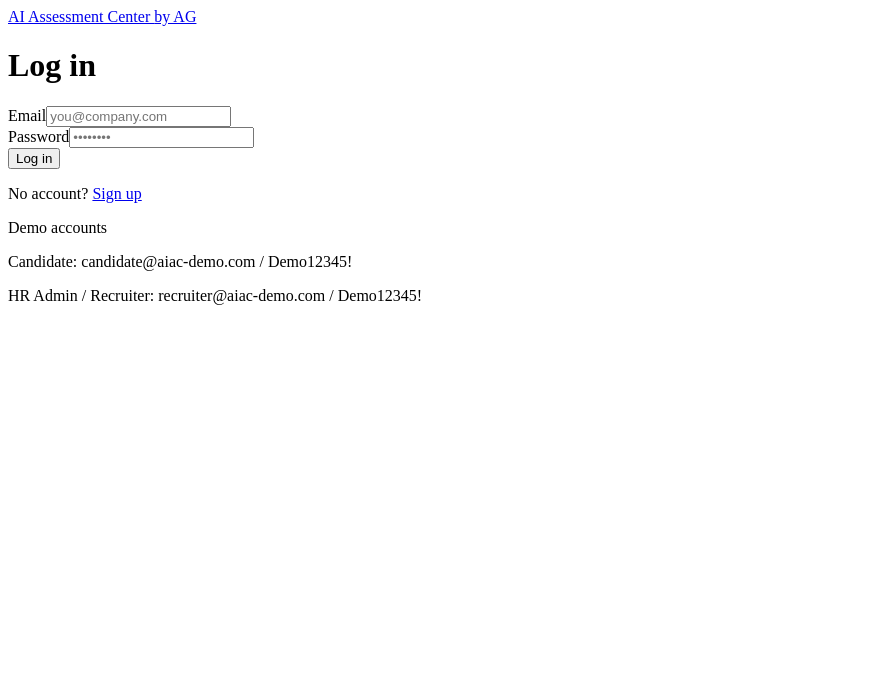
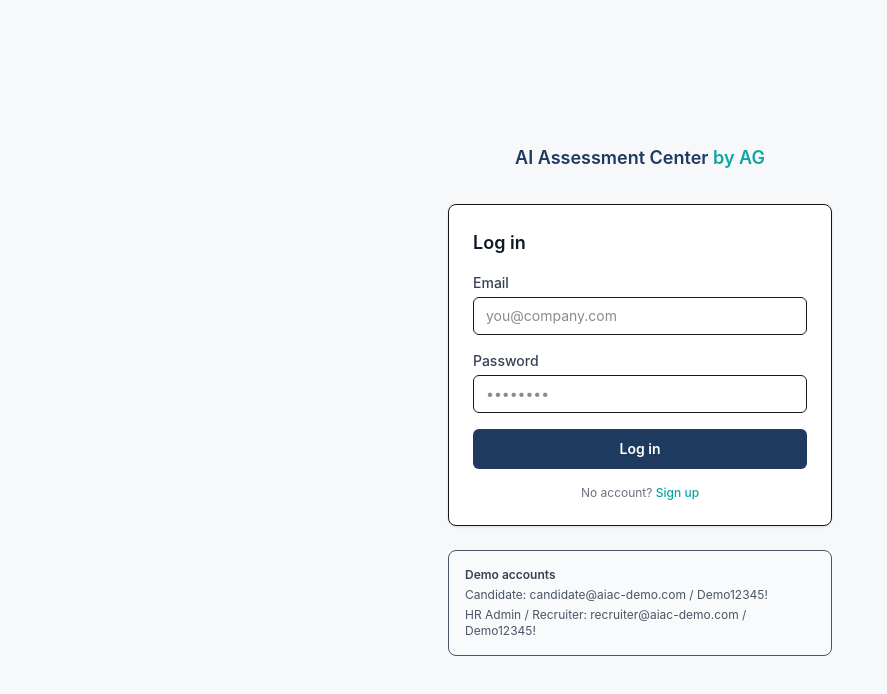
Before and after one commit to kerimkamran/aiac-platform, a Next.js app: page /login in a window 1280 px wide. Shown: the top 694 px of the page, without its empty margins (0-887 px from the left). Built offline with nearby package versions, Linux system fonts and the light colour scheme.

Commit message:
Add files via upload

```diff
--- /dev/null
+++ b/src/app/globals.css
@@ -0,0 +1,23 @@
+@import "tailwindcss";
+
+:root {
+  --background: #f7f8fa;
+  --foreground: #171717;
+  --brand: #1e3a5f;
+  --brand-light: #2d5a8c;
+  --accent: #0ea5a3;
+}
+
+@theme inline {
+  --color-background: var(--background);
+  --color-foreground: var(--foreground);
+  --color-brand: var(--brand);
+  --color-brand-light: var(--brand-light);
+  --color-accent: var(--accent);
+}
+
+body {
+  background: var(--background);
+  color: var(--foreground);
+  font-family: -apple-system, BlinkMacSystemFont, "Segoe UI", Roboto, Helvetica, Arial, sans-serif;
+}
--- /dev/null
+++ b/src/app/layout.tsx
@@ -0,0 +1,19 @@
+import type { Metadata } from "next";
+import "./globals.css";
+
+export const metadata: Metadata = {
+  title: "AI Assessment Center by AG",
+  description: "Azerconnect Group — AI-powered competency assessment platform",
+};
+
+export default function RootLayout({
+  children,
+}: Readonly<{
+  children: React.ReactNode;
+}>) {
+  return (
+    <html lang="en" className="h-full antialiased">
+      <body className="min-h-full flex flex-col">{children}</body>
+    </html>
+  );
+}
--- /dev/null
+++ b/src/app/page.tsx
@@ -0,0 +1,87 @@
+import Link from "next/link";
+import { createClient } from "@/lib/supabase/server";
+import { redirect } from "next/navigation";
+
+export default async function Home() {
+  const supabase = await createClient();
+  const {
+    data: { user },
+  } = await supabase.auth.getUser();
+
+  if (user) {
+    const { data: profile } = await supabase
+      .from("profiles")
+      .select("role")
+      .eq("id", user.id)
+      .single();
+    if (profile?.role === "candidate") redirect("/candidate");
+    if (profile) redirect("/staff");
+  }
+
+  return (
+    <div className="flex flex-col min-h-screen">
+      <header className="bg-brand text-white">
+        <div className="max-w-6xl mx-auto px-6 py-4 flex items-center justify-between">
+          <div className="font-semibold tracking-tight">AI Assessment Center <span className="text-accent">by AG</span></div>
+          <nav className="flex gap-3 text-sm">
+            <Link href="/login" className="px-4 py-2 rounded-md hover:bg-white/10">Log in</Link>
+            <Link href="/signup" className="px-4 py-2 rounded-md bg-accent hover:opacity-90 font-medium">Get started</Link>
+          </nav>
+        </div>
+      </header>
+
+      <section className="bg-gradient-to-b from-brand to-brand-light text-white">
+        <div className="max-w-6xl mx-auto px-6 py-24 text-center">
+          <p className="uppercase tracking-widest text-accent text-xs font-semibold mb-4">Azerconnect Group</p>
+          <h1 className="text-4xl md:text-5xl font-bold tracking-tight mb-6">
+            Competency-based hiring, powered by AI
+          </h1>
+          <p className="text-lg text-white/80 max-w-2xl mx-auto mb-10">
+            A unified platform for competency-driven assessments, candidate evaluation, and
+            evidence-based hiring decisions — built on Azerconnect&apos;s governed 37-competency
+            framework.
+          </p>
+          <div className="flex justify-center gap-4">
+            <Link href="/signup" className="px-6 py-3 rounded-md bg-accent font-semibold hover:opacity-90">
+              Candidate sign up
+            </Link>
+            <Link href="/login" className="px-6 py-3 rounded-md border border-white/40 font-semibold hover:bg-white/10">
+              Recruiter / HR login
+            </Link>
+          </div>
+        </div>
+      </section>
+
+      <section className="max-w-6xl mx-auto px-6 py-16 grid md:grid-cols-3 gap-8 flex-1">
+        <Feature
+          title="Candidate Portal"
+          body="Candidates take structured, competency-mapped assessments — MCQ, scenario, and open-response — in a guided, mobile-friendly flow."
+        />
+        <Feature
+          title="Assessment Builder"
+          body="HR admins compose assessments from the governed competency library, mapping every question to a Core, Leadership, or Functional competency."
+        />
+        <Feature
+          title="Recruiter & Hiring Manager Portal"
+          body="Reviewers see per-competency scores, AI-generated rationale, and can shortlist or reject with full evidence traceability."
+        />
+      </section>
+
+      <footer className="border-t bg-white">
+        <div className="max-w-6xl mx-auto px-6 py-6 text-sm text-gray-500 flex justify-between">
+          <span>Azerconnect Group — Internal Use Only</span>
+          <span>AIAC Platform v1.0 (Phase 1 MVP)</span>
+        </div>
+      </footer>
+    </div>
+  );
+}
+
+function Feature({ title, body }: { title: string; body: string }) {
+  return (
+    <div className="p-6 rounded-lg border bg-white shadow-sm">
+      <h3 className="font-semibold text-brand mb-2">{title}</h3>
+      <p className="text-sm text-gray-600 leading-relaxed">{body}</p>
+    </div>
+  );
+}
```
